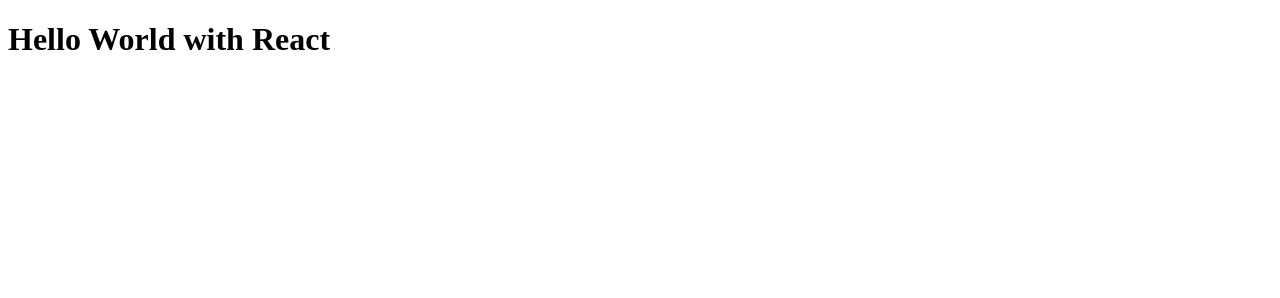
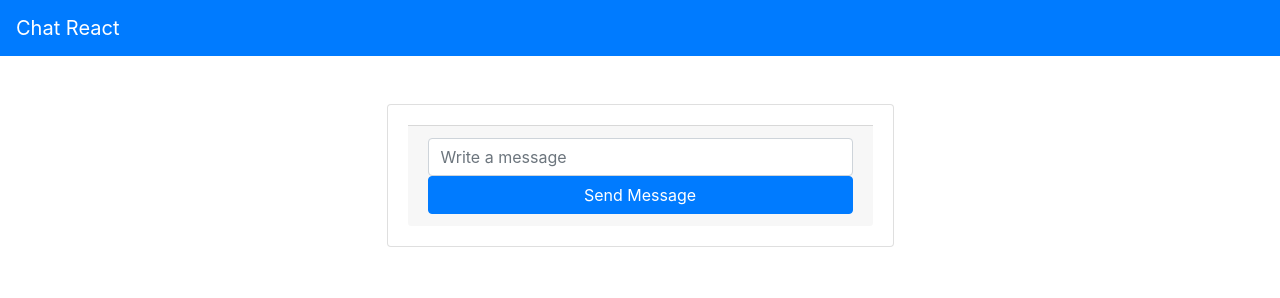
Before and after one commit to pulidovpe/react-firebase-chat, a React app: page / in a window 1280 px wide. Built offline with nearby package versions, Linux system fonts and the light colour scheme.

Commit message:
Se agrego bootstrap, yase pueden enviar mensajes, pero solo en una ventana

```diff
--- /dev/null
+++ b/src/components/ChatRoom.js
@@ -0,0 +1,66 @@
+import React, { Component } from 'react';
+
+class ChatRoom extends Component {
+	constructor(){
+		super();
+		this.state = {
+			message  : '',
+			messages : []
+		}
+		this.updateMsg = this.updateMsg.bind(this);
+		this.submitMsg = this.submitMsg.bind(this);
+	}
+
+	updateMsg(ev) {
+		this.setState({
+			message: ev.target.value
+		});
+
+	}
+	submitMsg() {
+		const msg = {
+			id: this.state.messages.length,
+			text: this.state.message
+		}
+
+		let listMsg = this.state.messages;
+		listMsg.push(msg);
+		this.setState({
+			messages: listMsg,
+			message: ''
+		});
+	}
+	render() {
+		const currentMsg = this.state.messages.map((msg) => {
+			return (
+				<li key={msg.id} className="list-group-item list-group-item-action">{msg.text}</li>
+			)
+		})
+		return (
+			<div className="card">
+				<div className="card-body">
+					<ul className="list-group">
+						{currentMsg}
+					</ul>
+
+					<div className="card-footer">
+						<input
+							type="text"
+							value={this.state.message}
+							onChange={this.updateMsg}
+							placeholder="Write a message"
+							className="form-control"
+						/>
+						<button
+							onClick={this.submitMsg}
+							className="btn btn-primary btn-block">
+							Send Message
+						</button>
+					</div>
+				</div>
+			</div>
+		)
+	}
+}
+
+export default ChatRoom;
--- a/src/index.html
+++ b/src/index.html
@@ -1,9 +1,13 @@
 <!DOCTYPE html>
-<html>
+<html lang="es">
 <head>
+	<meta charset="utf-8" />
 	<title>Chat React with Firebase</title>
+	<!-- Bootstrap -->
+	<link rel="stylesheet" href="https://stackpath.bootstrapcdn.com/bootstrap/4.1.1/css/bootstrap.min.css" integrity="sha384-WskhaSGFgHYWDcbwN70/dfYBj47jz9qbsMId/iRN3ewGhXQFZCSftd1LZCfmhktB" crossorigin="anonymous">
 </head>
 <body>
 	<div id="app"></div>
+
 </body>
 </html>
--- a/src/index.js
+++ b/src/index.js
@@ -1,7 +1,28 @@
-import React from 'react';
+import React, { Component } from 'react';
 import { render } from 'react-dom';
 
+import ChatRoom from './components/ChatRoom';
+
+class App extends Component {
+	render() {
+		return(
+			<div>
+				<nav className="navbar navbar-light bg-primary ">
+					<a className="navbar-brand text-white">Chat React</a>
+				</nav>
+				<div className="container p-5">
+					<div className="row">
+						<div className="col-md-6 offset-md-3">
+							<ChatRoom />
+						</div>
+					</div>
+				</div>
+			</div>
+		)
+	}
+}
+
 render(
-	<h1>Hello World with React</h1>,
+	<App />,
 	document.getElementById('app')
 );
```
